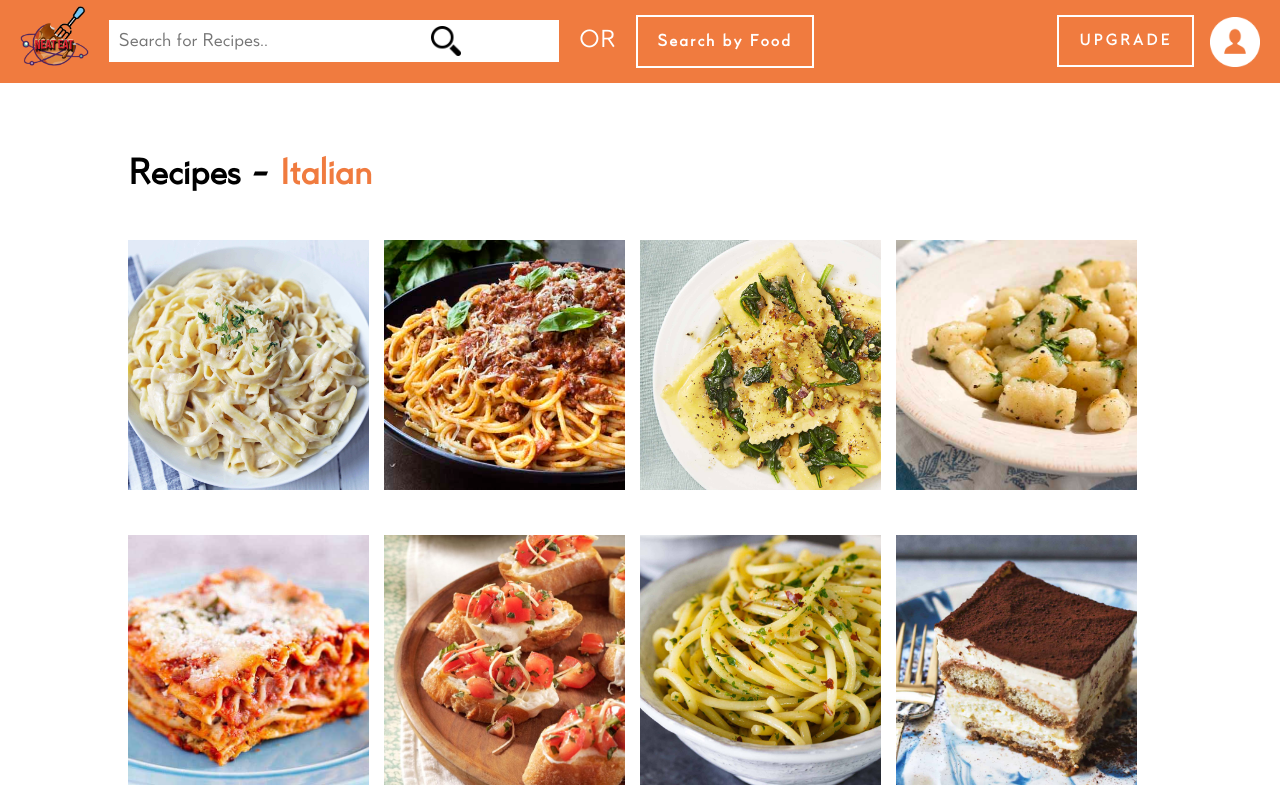
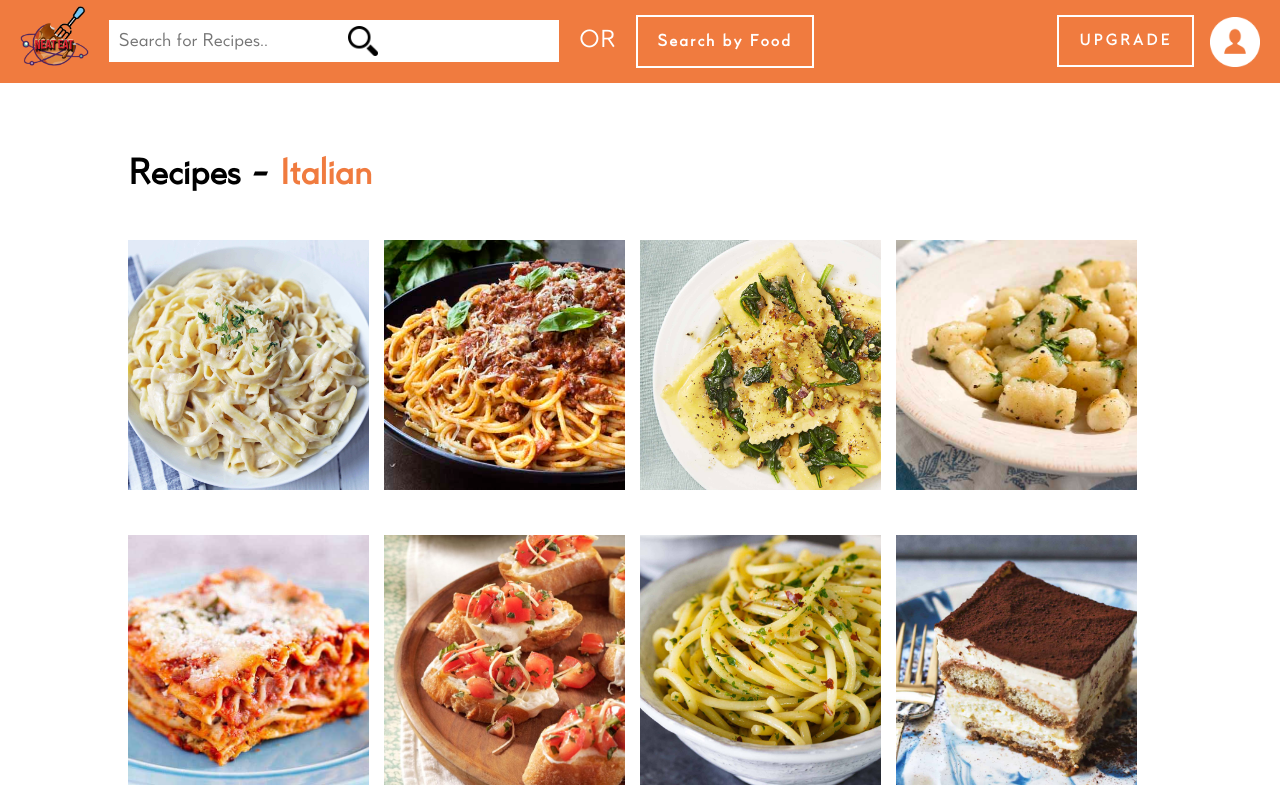
Before and after one commit to adarrenleander/NeatEat, a plain HTML site: page recipes-type.html in a window 1280 px wide. Shown: the top 800 px of the page. Drawn offline with Linux system fonts and the light colour scheme.

Commit message:
Update style.css

```diff
--- a/style/style.css
+++ b/style/style.css
@@ -61,7 +61,7 @@ body {
 .general-header .header-left .search {
     height: 30px;
     position: absolute;
-    right: 64%;
+    right: 70.5vw;
     margin: 26px 0;
 }
 
```
